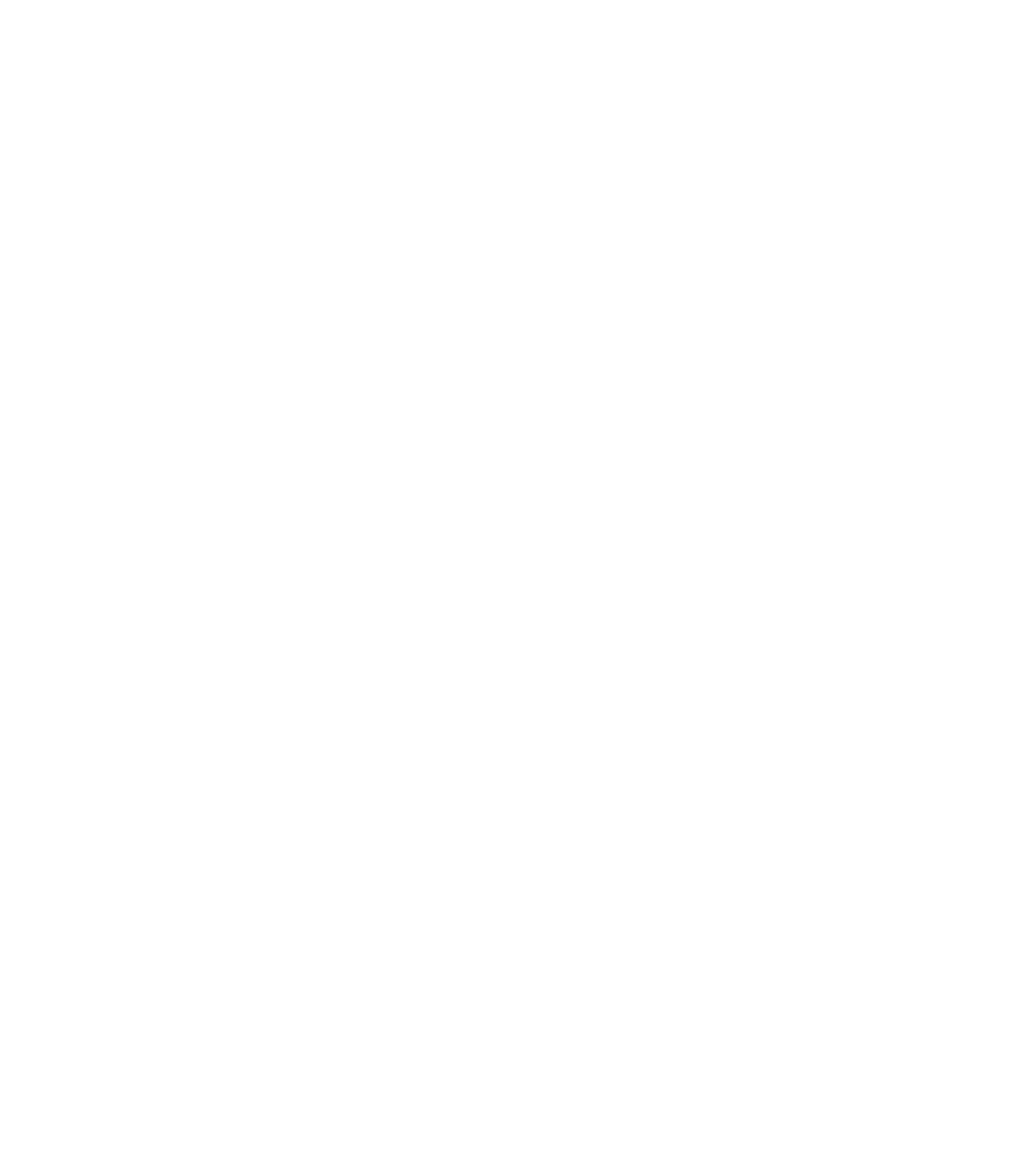
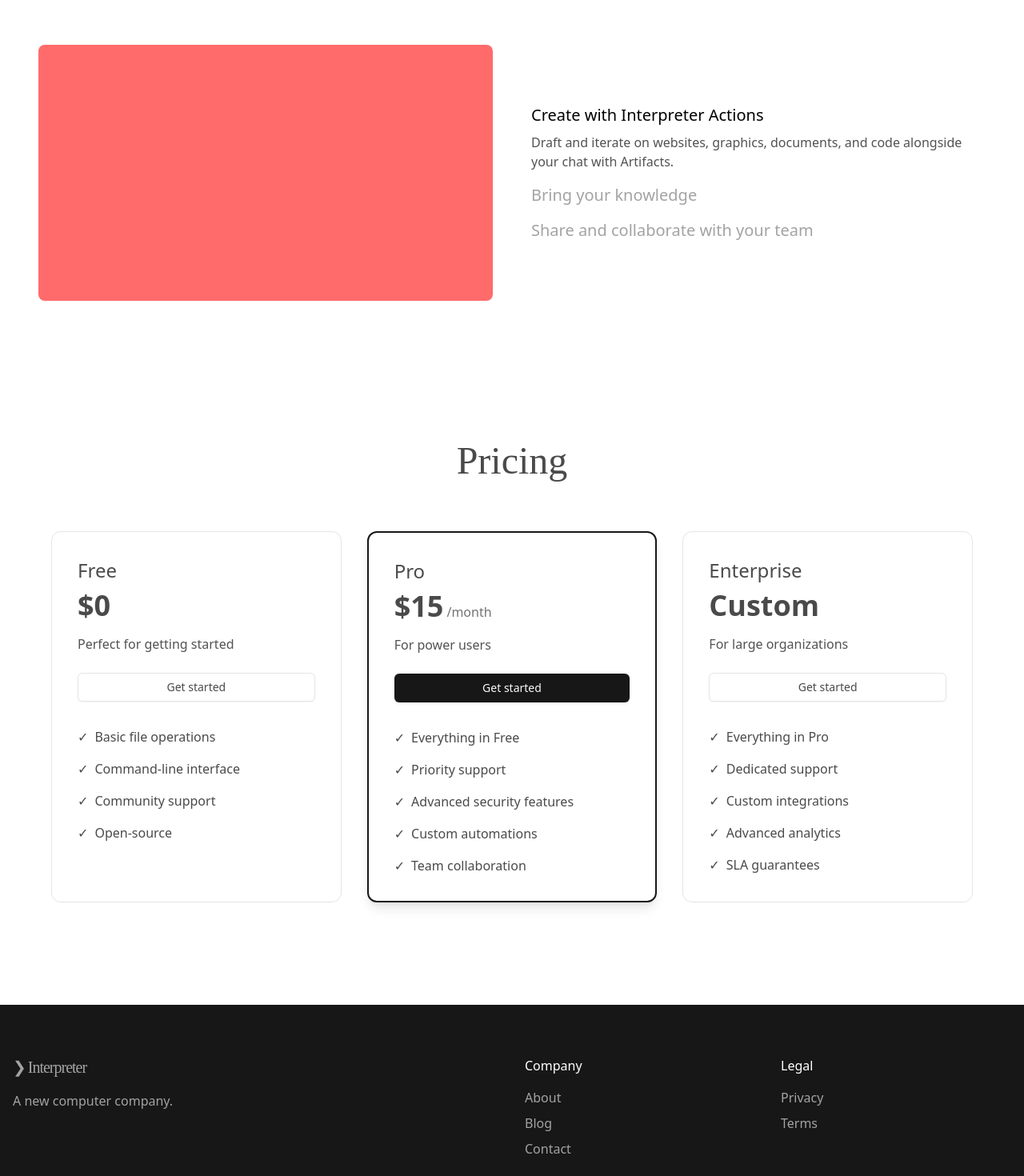
Before and after one commit to openinterpreter/website, a Next.js app: page /desktop in a window 1280 px wide. Shown: the part 1000-2470 px from the top of the page at 80% size. Before the commit the page ends 800 px from the top, so only its background shows below. Built offline with nearby package versions, Linux system fonts and the light colour scheme; a web font is replaced by a local one.

Commit message:
Add sections

```diff
--- a/package.json
+++ b/package.json
@@ -14,6 +14,7 @@
     "@radix-ui/react-slot": "^1.1.0",
     "class-variance-authority": "^0.7.0",
     "clsx": "^2.1.1",
+    "framer-motion": "^12.0.0-alpha.2",
     "lucide-react": "^0.456.0",
     "next": "^15.0.4",
     "react": "^19.0.0",
--- a/src/app/(paid)/desktop/page.tsx
+++ b/src/app/(paid)/desktop/page.tsx
@@ -2,10 +2,10 @@
 
 import { useState, useEffect } from 'react'
 import { Button } from '@/components/ui/button'
-import { Input } from '@/components/ui/input'
 import { ChevronDown } from 'lucide-react'
 import { FontAwesomeIcon } from '@fortawesome/react-fontawesome'
-import { faGoogle, faApple } from '@fortawesome/free-brands-svg-icons'
+import { faApple } from '@fortawesome/free-brands-svg-icons'
+import { motion, AnimatePresence } from 'framer-motion'
 
 const useCases = [
   { name: 'Media', color: '#FF6B6B' },
@@ -15,9 +15,78 @@ const useCases = [
   { name: 'Consulting', color: '#6C5CE7' },
 ]
 
+const features = [
+  {
+    title: "Create with Interpreter Actions",
+    description: "Draft and iterate on websites, graphics, documents, and code alongside your chat with Artifacts.",
+    color: "#FF6B6B"
+  },
+  {
+    title: "Bring your knowledge",
+    description: "Connect your data and documents to give Claude the context it needs to help you work better.",
+    color: "#4ECDC4"
+  },
+  {
+    title: "Share and collaborate with your team",
+    description: "Work together seamlessly with shared chat history and collaborative features.",
+    color: "#45B7D1"
+  }
+]
+
+const pricingPlans = [
+  {
+    name: "Free",
+    price: "$0",
+    description: "Perfect for getting started",
+    features: [
+      "Basic file operations",
+      "Command-line interface",
+      "Community support",
+      "Open-source"
+    ]
+  },
+  {
+    name: "Pro",
+    price: "$15",
+    period: "/month",
+    description: "For power users",
+    features: [
+      "Everything in Free",
+      "Priority support",
+      "Advanced security features",
+      "Custom automations",
+      "Team collaboration"
+    ],
+    highlighted: true
+  },
+  {
+    name: "Enterprise",
+    price: "Custom",
+    description: "For large organizations",
+    features: [
+      "Everything in Pro",
+      "Dedicated support",
+      "Custom integrations",
+      "Advanced analytics",
+      "SLA guarantees"
+    ]
+  }
+]
+
 export default function LandingPage() {
   const [currentSlide, setCurrentSlide] = useState(0)
   const [cpuType, setCpuType] = useState<string | null>(null)
+  const [selectedFeature, setSelectedFeature] = useState(0)
+  const [showHeader, setShowHeader] = useState(false)
+
+  // Separate function to check scroll position
+  const checkScrollPosition = () => {
+    const firstSection = document.querySelector('.min-h-screen')
+    if (firstSection) {
+      const showHeaderNow = window.scrollY >= (firstSection.clientHeight - 1)
+      setShowHeader(showHeaderNow)
+    }
+  }
 
   useEffect(() => {
     const timer = setInterval(() => {
@@ -53,11 +122,46 @@ export default function LandingPage() {
 
     detectCPU()
 
-    return () => clearInterval(timer)
+    // Check scroll position immediately
+    checkScrollPosition()
+
+    // Add scroll listener
+    window.addEventListener('scroll', checkScrollPosition)
+    return () => {
+      clearInterval(timer)
+      window.removeEventListener('scroll', checkScrollPosition)
+    }
   }, [])
 
   return (
-    <div className="flex min-h-screen flex-col md:flex-row bg-white dark:invert dark:contrast-150">
+    <>
+      {/* Fixed Header */}
+      <div
+        className={`fixed top-0 left-0 right-0 bg-white z-50 transition-all duration-300 ${
+          showHeader ? 'translate-y-0' : '-translate-y-full'
+        }`}
+      >
+        <div className="container mx-auto px-4 h-16 flex items-center justify-between">
+          <div className="flex tracking-tighter items-center gap-[3px] text-xl font-editorial font-medium">
+            <span>❯</span>
+            <span>Interpreter</span>
+          </div>
+          <Button
+            variant="outline"
+            className="px-6 justify-center py-4 bg-neutral-900 text-neutral-100 hover:bg-neutral-800 hover:text-white"
+            onClick={() => window.location.href = cpuType === 'Apple Silicon'
+              ? 'https://cdn.crabnebula.app/download/open-interpreter/interpreter/latest/platform/dmg-aarch64'
+              : 'https://cdn.crabnebula.app/download/open-interpreter/interpreter/latest/platform/dmg-x86_64'
+            }
+          >
+            <FontAwesomeIcon icon={faApple} className="scale-90 -translate-y-[0.5px] -translate-x-[2px]" />
+            Download
+          </Button>
+        </div>
+      </div>
+
+      {/* Main section */}
+      <div className="flex min-h-screen flex-col md:flex-row bg-white shadow-sm #dark:invert #dark:contrast-150 mb-32">
         {/* Left Section */}
         <div className="relative flex w-full h-screen md:h-auto md:w-1/2 flex-col items-center justify-between p-8 lg:p-12">
           {/* Logo */}
@@ -105,7 +209,7 @@ export default function LandingPage() {
                 */}
 
                 {/* New download buttons */}
-              <div className="space-y-2">
+                <div className="space-y-2 flex flex-col items-center">
                   <Button
                     variant="outline"
                     className="px-6 justify-center py-6 bg-neutral-900 text-neutral-100 hover:bg-neutral-800 hover:text-white"
@@ -114,11 +218,11 @@ export default function LandingPage() {
                       : 'https://cdn.crabnebula.app/download/open-interpreter/interpreter/latest/platform/dmg-x86_64'
                     }
                   >
-                  <FontAwesomeIcon icon={faApple} className="scale-90 -translate-y-[0.5px]" />
+                    <FontAwesomeIcon icon={faApple} className="scale-90 -translate-y-[0.5px] -translate-x-[2px]" />
                     Download for {cpuType || 'Mac'}
                   </Button>
 
-                <p className="text-center text-xs text-muted-foreground mt-2">
+                  <p className="text-center text-xs text-muted-foreground mt-2 #border-b #border-neutral-300 #w-fit">
                     <a
                       href={cpuType === 'Apple Silicon'
                         ? 'https://cdn.crabnebula.app/download/open-interpreter/interpreter/latest/platform/dmg-x86_64'
@@ -138,6 +242,17 @@ export default function LandingPage() {
             <Button
               variant="outline"
               className="h-7 px-3 py-1 rounded-lg text-sm font-medium border-gray-200 bg-white text-gray-600 hover:bg-gray-100 hover:text-gray-900 transition-colors duration-300"
+              onClick={() => {
+                const firstSection = document.querySelector('.min-h-screen')
+                if (firstSection) {
+                  window.scrollTo({
+                    top: firstSection.clientHeight,
+                    behavior: 'smooth'
+                  })
+                  // Increase timeout to match scroll animation duration
+                  setTimeout(checkScrollPosition, 500)
+                }
+              }}
             >
               Learn more
               <ChevronDown className="h-4 w-4" />
@@ -170,5 +285,146 @@ export default function LandingPage() {
           </div>
         </div>
       </div>
+
+      {/* New Features Section */}
+      <section className="flex flex-col items-center mb-32">
+        <h2 className="text-5xl font-editorial font-normal mb-8">
+          A new way to work
+        </h2>
+        <div className="container mx-auto flex gap-12 p-12">
+          <div className="w-1/2">
+            <AnimatePresence mode="wait">
+              <motion.div
+                key={selectedFeature}
+                initial={{ opacity: 0, x: -20 }}
+                animate={{ opacity: 1, x: 0 }}
+                exit={{ opacity: 0, x: 20 }}
+                transition={{ duration: 0.2 }}
+                className="w-full aspect-video rounded-lg"
+                style={{ backgroundColor: features[selectedFeature].color }}
+              />
+            </AnimatePresence>
+          </div>
+
+          <div className="w-1/2 flex items-center">
+            <motion.div className="space-y-4">
+              {features.map((feature, index) => (
+                <motion.div
+                  key={index}
+                  layout
+                  transition={{ duration: 0.2 }}
+                  className={`cursor-pointer transition-colors ${
+                    selectedFeature === index ? 'text-black' : 'text-neutral-400'
+                  }`}
+                  onClick={() => setSelectedFeature(index)}
+                >
+                  <motion.h3 layout="position" className="text-xl font-medium">
+                    {feature.title}
+                  </motion.h3>
+                  {selectedFeature === index && (
+                    <motion.p
+                      layout
+                      initial={{ opacity: 0 }}
+                      animate={{ opacity: 1 }}
+                      exit={{ opacity: 0 }}
+                      className="text-neutral-600 mt-2"
+                    >
+                      {feature.description}
+                    </motion.p>
+                  )}
+                </motion.div>
+              ))}
+            </motion.div>
+          </div>
+        </div>
+      </section>
+
+      {/* Pricing section */}
+      <section className="bg-white mb-32">
+        <div className="container mx-auto px-4">
+          <h2 className="text-5xl font-editorial font-normal text-center mb-16">
+            Pricing
+          </h2>
+
+          <div className="grid md:grid-cols-3 gap-8 max-w-6xl mx-auto">
+            {pricingPlans.map((plan, index) => (
+              <div
+                key={index}
+                className={`rounded-xl p-8 ${
+                  plan.highlighted
+                    ? 'border-2 border-neutral-900 shadow-lg'
+                    : 'border border-neutral-200'
+                }`}
+              >
+                <h3 className="text-2xl font-medium mb-2">{plan.name}</h3>
+                <div className="flex items-baseline mb-4">
+                  <span className="text-4xl font-bold">{plan.price}</span>
+                  {plan.period && (
+                    <span className="text-neutral-500 ml-1">{plan.period}</span>
+                  )}
+                </div>
+                <p className="text-neutral-600 mb-6">{plan.description}</p>
+                <Button
+                  variant={plan.highlighted ? "default" : "outline"}
+                  className={`w-full mb-8 ${
+                    plan.highlighted
+                      ? 'bg-neutral-900 hover:bg-neutral-800'
+                      : ''
+                  }`}
+                >
+                  Get started
+                </Button>
+                <ul className="space-y-4">
+                  {plan.features.map((feature, featureIndex) => (
+                    <li key={featureIndex} className="flex items-center">
+                      <span className="mr-2">✓</span>
+                      {feature}
+                    </li>
+                  ))}
+                </ul>
+              </div>
+            ))}
+          </div>
+        </div>
+      </section>
+
+      {/* Footer */}
+      <footer className="bg-neutral-900 text-white py-16">
+        <div className="container mx-auto px-4">
+          <div className="grid grid-cols-1 md:grid-cols-4 gap-8">
+            <div className="col-span-2">
+              <div className="mb-4 flex tracking-tighter items-center gap-[3px] text-xl font-editorial font-medium text-neutral-400">
+                <span>❯</span>
+                <span>Interpreter</span>
+              </div>
+              <p className="text-neutral-400">
+                A new computer company.
+              </p>
+            </div>
+
+            <div>
+              <h4 className="font-medium mb-4">Company</h4>
+              <ul className="space-y-2 text-neutral-400">
+                <li><a href="#" className="hover:text-white">About</a></li>
+                <li><a href="#" className="hover:text-white">Blog</a></li>
+                <li><a href="#" className="hover:text-white">Contact</a></li>
+              </ul>
+            </div>
+
+            <div>
+              <h4 className="font-medium mb-4">Legal</h4>
+              <ul className="space-y-2 text-neutral-400">
+                <li><a href="#" className="hover:text-white">Privacy</a></li>
+                <li><a href="#" className="hover:text-white">Terms</a></li>
+              </ul>
+            </div>
+          </div>
+
+          <div className="border-t border-neutral-800 mt-12 pt-8 text-neutral-400 text-sm">
+            <p>© {new Date().getFullYear()} Open Interpreter. All rights reserved.</p>
+          </div>
+        </div>
+      </footer>
+    </>
   )
 }
--- a/src/components/ui/button.tsx
+++ b/src/components/ui/button.tsx
@@ -5,7 +5,7 @@ import { cva, type VariantProps } from "class-variance-authority"
 import { cn } from "@/lib/utils"
 
 const buttonVariants = cva(
-  "inline-flex items-center justify-center gap-1 whitespace-nowrap rounded-md text-sm font-medium transition-colors focus-visible:outline-none focus-visible:ring-1 focus-visible:ring-ring disabled:pointer-events-none disabled:opacity-50 [&_svg]:pointer-events-none [&_svg]:size-4 [&_svg]:shrink-0",
+  "inline-flex items-center justify-center gap-0.5 whitespace-nowrap rounded-md text-sm font-medium transition-colors focus-visible:outline-none focus-visible:ring-1 focus-visible:ring-ring disabled:pointer-events-none disabled:opacity-50 [&_svg]:pointer-events-none [&_svg]:size-4 [&_svg]:shrink-0",
   {
     variants: {
       variant: {
```
Also changed, not shown: 1 other file (tests, documents, lock files or other folders). Lines whose indentation alone changed are shown as unchanged.
